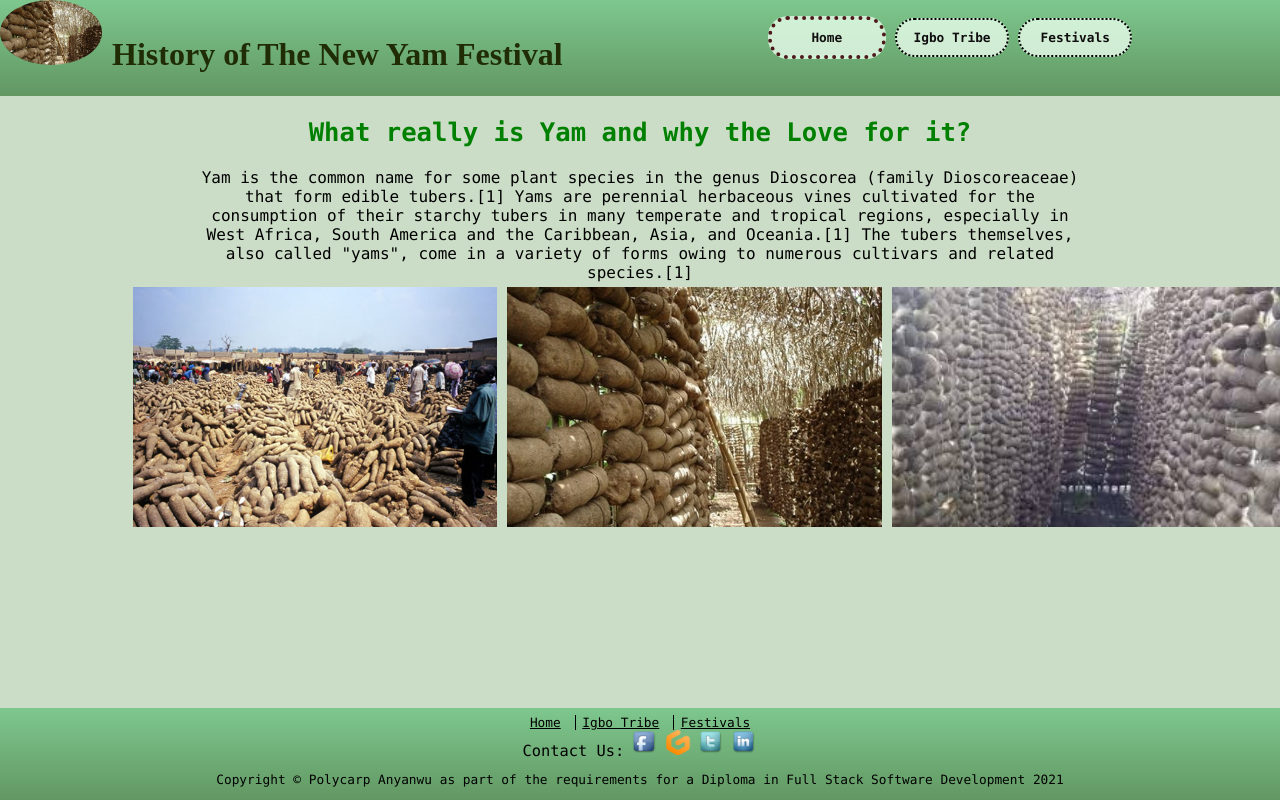
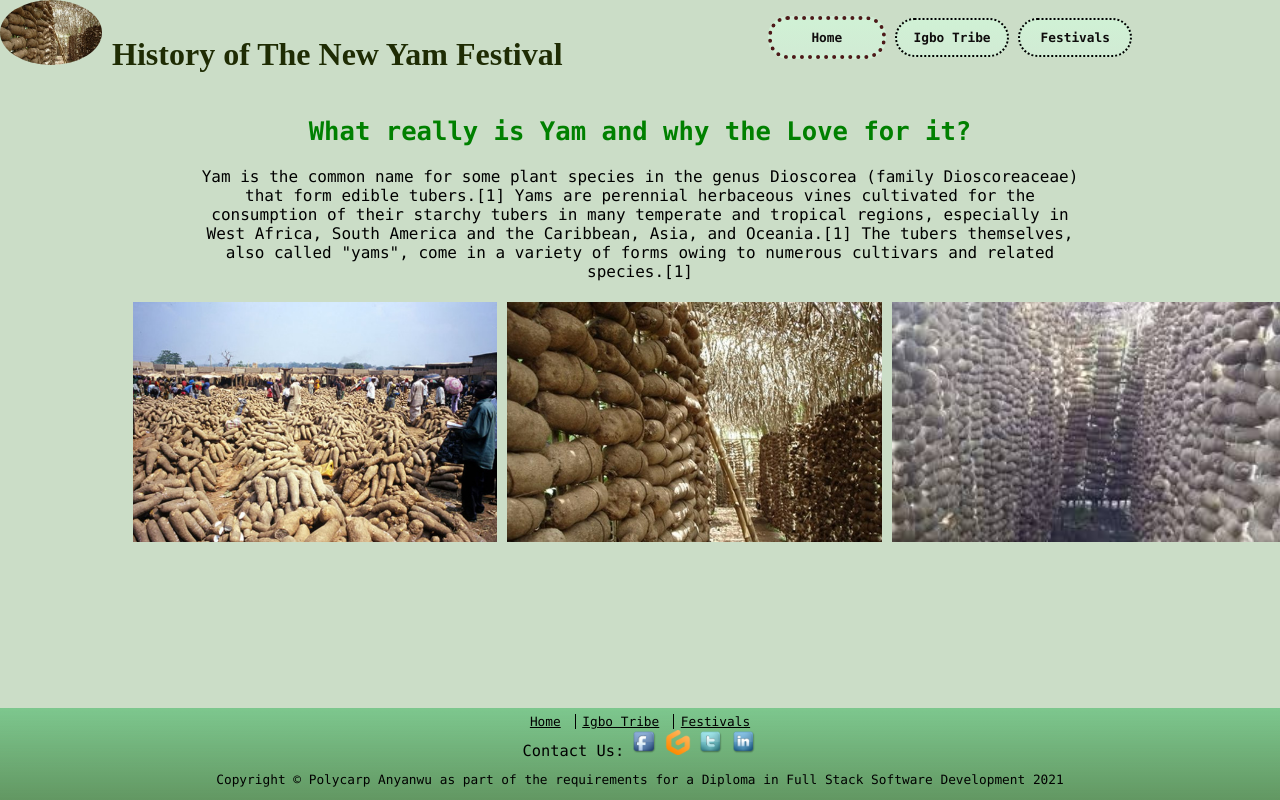
Before and after one commit to Polyanyanwu/first-template, a plain HTML site: page index.html in a window 1280 px wide. Shown: the top 800 px of the page. Drawn offline with Linux system fonts and the light colour scheme.

Commit message:
new index

```diff
--- a/index.html
+++ b/index.html
@@ -13,12 +13,12 @@
     <title>New Yam Festival</title>
   </head>
   <body>
-    <header>
-      <div class="header-image">
+    <header class="header-area">
+      <div >
         <img class="logo-image" src="assets/images/yam_stick.jpeg" alt="Yam Festival Logo">
         <h1 class="logo-title">History of The New Yam Festival</h1>
       </div>
-      <div class="spacer"></div>
+      <!-- <div class="spacer"></div> -->
     </header>
     <nav>
       <div class="links">
@@ -32,9 +32,9 @@
     </div>
     </nav>
     <article>
-      <div class="intro-div">
+      <div class="intro-div seventy-per-width">
         <h2 class="centered-text">What really is Yam and why the Love for it?</h2>
-        <p class="centered-text seventy-per-width">Yam is the common name for some plant species in the genus Dioscorea (family Dioscoreaceae) that form edible tubers.[1] Yams are perennial herbaceous vines cultivated for the consumption of their starchy tubers in many temperate and tropical regions, especially in West Africa, South America and the Caribbean, Asia, and Oceania.[1] The tubers themselves, also called "yams", come in a variety of forms owing to numerous cultivars and related species.[1]</p>
+        <p class="centered-text ">Yam is the common name for some plant species in the genus Dioscorea (family Dioscoreaceae) that form edible tubers.[1] Yams are perennial herbaceous vines cultivated for the consumption of their starchy tubers in many temperate and tropical regions, especially in West Africa, South America and the Caribbean, Asia, and Oceania.[1] The tubers themselves, also called "yams", come in a variety of forms owing to numerous cultivars and related species.[1]</p>
       </div>
       <section class="yam-container">
 
```
